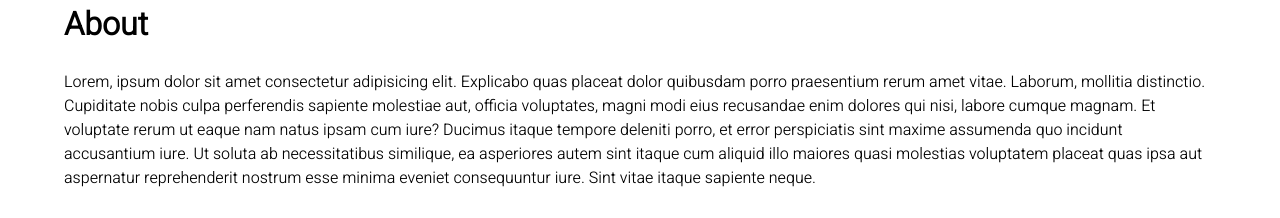
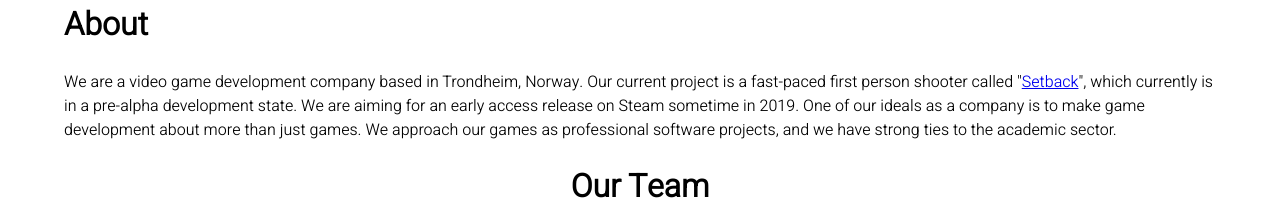
Before and after one commit to havi95/riddlebit-website, a React (Create React App) app: page / in a window 1280 px wide. Shown: the part 884-1102 px from the top of the page. Built offline with nearby package versions, Linux system fonts and the light colour scheme.

Commit message:
Update about content

```diff
--- a/src/components/Content/About/About.js
+++ b/src/components/Content/About/About.js
@@ -5,7 +5,13 @@ import OurTeam from './OurTeam/OurTeam';
 const About = () => (
     <div id='about' className='about-content'>
         <h1>About</h1>
-        <p>Lorem, ipsum dolor sit amet consectetur adipisicing elit. Explicabo quas placeat dolor quibusdam porro praesentium rerum amet vitae. Laborum, mollitia distinctio. Cupiditate nobis culpa perferendis sapiente molestiae aut, officia voluptates, magni modi eius recusandae enim dolores qui nisi, labore cumque magnam. Et voluptate rerum ut eaque nam natus ipsam cum iure? Ducimus itaque tempore deleniti porro, et error perspiciatis sint maxime assumenda quo incidunt accusantium iure. Ut soluta ab necessitatibus similique, ea asperiores autem sint itaque cum aliquid illo maiores quasi molestias voluptatem placeat quas ipsa aut aspernatur reprehenderit nostrum esse minima eveniet consequuntur iure. Sint vitae itaque sapiente neque.</p>
+        <p>
+            We are a video game development company based in Trondheim, Norway.
+            Our current project is a fast-paced first person shooter called "<a href='#games'>Setback</a>", which currently is in a pre-alpha development state.
+            We are aiming for an early access release on Steam sometime in 2019.
+            One of our ideals as a company is to make game development about more than just games.
+            We approach our games as professional software projects, and we have strong ties to the academic sector.
+        </p>
         <OurTeam />
     </div>
 );
```
